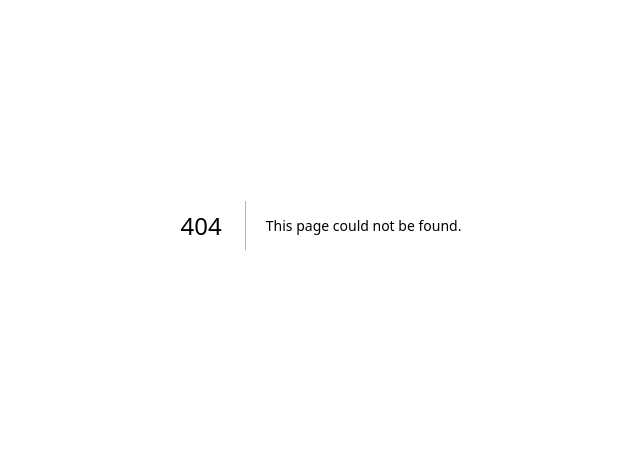
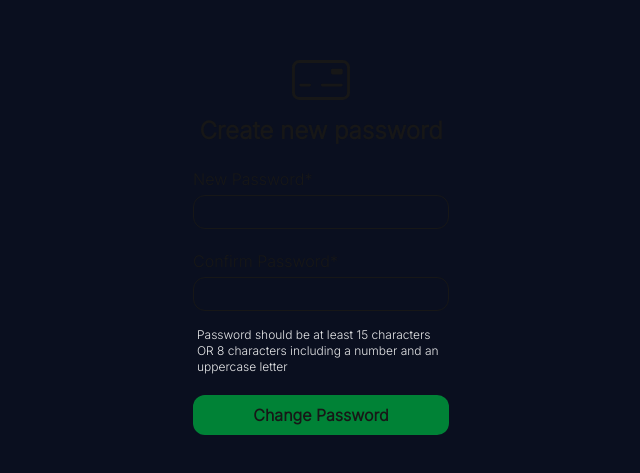
Before and after one commit to ramiwalid/creditcardaggregator, a Next.js app: page /auth/resetpassword/1 in a window 1280 px wide. Before the commit this address had no page. Shown: the part 175-648 px from the top of the page, without its empty margins (319-959 px from the left). Built offline with nearby package versions, Linux system fonts and the light colour scheme.

Commit message:
reset password form

```diff
--- /dev/null
+++ b/src/app/auth/resetpassword/[token]/page.tsx
@@ -0,0 +1,85 @@
+"use client";
+import React, { useState } from "react";
+import { Inter } from "next/font/google";
+import { CiCreditCard2 } from "react-icons/ci";
+
+interface ResetPasswordPageProps {
+	params: {
+		token: string;
+	};
+}
+
+const inter = Inter({
+	weight: '300'
+})
+
+export default function ResetPassword( {params}: ResetPasswordPageProps) {
+	const { token } = params;
+	const [password, setPassword] = useState('');
+	const [confirmedPassword, setConfirmedPassword] = useState('');
+	const [passwordsMatch, setPasswordsMatch] = useState(false);
+	const [passwordError, setPasswordError] = useState('');
+
+	const checkPasswords = () => {
+		setPasswordsMatch(password == confirmedPassword);
+	}
+
+	const handleSubmit = async (e: React.FormEvent<HTMLFormElement>) => {
+		e.preventDefault()
+
+		checkPasswords();
+		if (!passwordsMatch) {
+			setPasswordError("Passwords don't match");
+			throw new Error(passwordError);
+		}
+
+		const payload = {
+			password: password,
+			password_token: token
+}
+
+		try {
+			const response = await fetch('http://localhost:8000/auth/resetpassword', {
+				method: 'POST',
+				headers: {'Content-Type': 'application/json'},
+				body: JSON.stringify(payload),
+			});
+
+			const responseData = await response.json();
+
+			if (!response.ok) {
+				setPasswordError(responseData.detail);
+				throw new Error(response.statusText);
+			}
+
+		} catch(error) {
+			console.log("Couldn't update password");
+		}
+	};
+
+	return (
+		<div className={`${inter.className} mx-auto mt-55 w-1/5 min-h-screen`}>
+			<div className="flex justify-center">
+				<CiCreditCard2 size={70} />
+			</div>
+			<form>
+				<div className={`block`}>
+					<h1 className="text-center font-bold text-2xl">Create new password</h1>
+					<p className={`mt-5`}>New Password*</p>
+<input id="password1" type="password" className={`w-full border rounded-xl p-1 pl-3 mt-1`} value={password} onChange={e => setPassword(e.target.value)}>
+					</input>
+					<p className={`mt-5`}>Confirm Password*</p>
+					<input id="password2" type="password" className={`w-full border rounded-xl p-1 pl-3 mt-1`} value={confirmedPassword} onChange={e => setConfirmedPassword(e.target.value)}>
+					</input>
+					<p className="text-xs text-white/90 pt-3 pl-1 mt-1">Password should be at least 15 characters OR 8 characters including a number and an uppercase letter
+					</p>
+					<div>
+						<button className='bg-green-700 min-w-full rounded-xl px-3 py-2 font-bold hover:cursor-pointer hover:bg-green-700/80 mt-5'>
+						Change Password
+						</button>
+					</div>
+				</div>
+			</form>
+		</div>
+	)
+}
```
